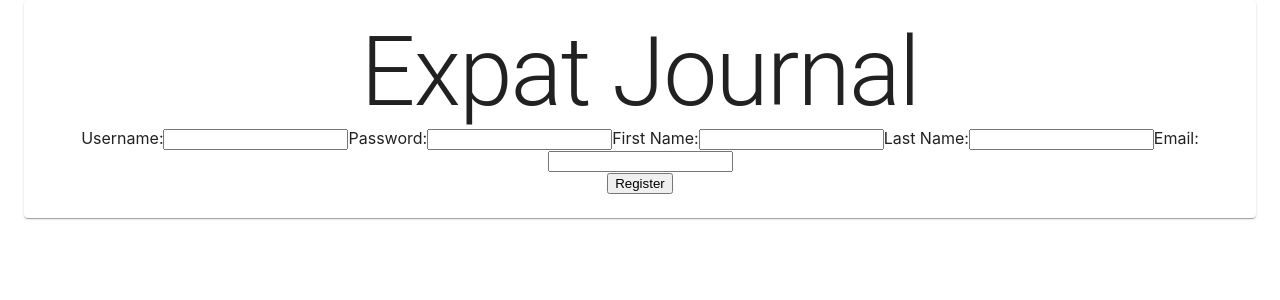
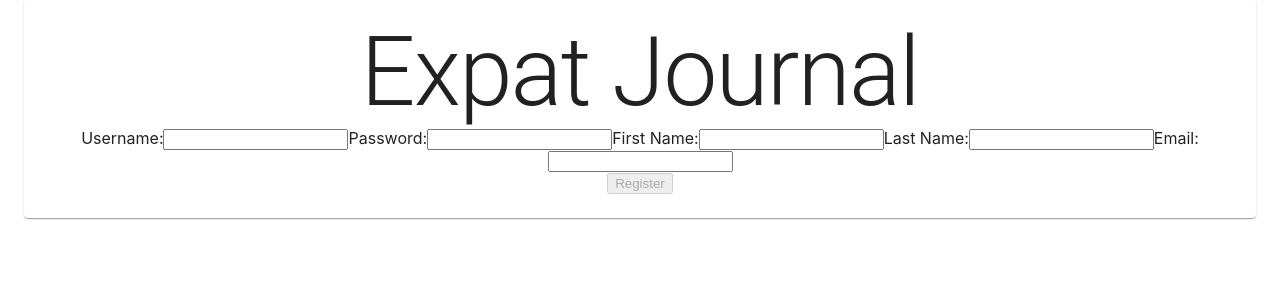
Before and after one commit to Expat-Journal-Log/front-end, a React (Create React App) app in the folder expat-journal-app/: page / in a window 1280 px wide. Shown: the top 300 px of the page. Built offline with nearby package versions, Linux system fonts and the light colour scheme.

Commit message:
completed basic form structure

```diff
--- a/expat-journal-app/src/components/Register.js
+++ b/expat-journal-app/src/components/Register.js
@@ -44,7 +44,7 @@ export default function Register() {
 	const [registerFormErrors, setRegisterFormErrors] = useState(
 		initRegisterFormErrors
 	);
-	const [users, setUsers] = useState({ setRegisterFormValues });
+	// const [users, setUsers] = useState({ setRegisterFormValues });
 	const [disabledSubmitButton, setDisabledSubmitButton] = useState(
 		initDisabledSubmitButton
 	);
@@ -59,14 +59,16 @@ export default function Register() {
 			.validate(value)
 			.then(() => {
 				setRegisterFormErrors({
+					// setErrors({
 					...registerFormErrors,
 					[name]: '',
 				});
 			})
 			.catch((err) => {
+				console.log('error', err);
 				setRegisterFormErrors({
 					...registerFormErrors,
-					[name]: err.registerFormErrors[0],
+					[name]: err.errors[0],
 				});
 			});
 		setRegisterFormValues({
@@ -85,11 +87,12 @@ export default function Register() {
 			last_name: registerFormValues.last_name,
 			email: registerFormValues.email,
 		};
+		console.log('New User', newUser);
 
 		axios
 			.post('', newUser)
 			.then((res) => {
-				setUsers([...users, res.data]);
+				// setUsers([...users, res.data]);
 				setRegisterFormValues(initRegisterFormValues);
 			})
 			.catch((err) => {
@@ -103,7 +106,7 @@ export default function Register() {
 		yup
 			.reach(registerSchema, name)
 			.validate(value)
-			.then(() => setErrors({ ...registerFormErrors, [name]: ' ' }))
+			.then(() => setRegisterFormErrors({ ...registerFormErrors, [name]: ' ' }))
 			.catch((err) =>
 				setRegisterFormErrors({
 					...registerFormErrors,
@@ -125,7 +128,7 @@ export default function Register() {
 					<Typography variant='h1' component='h1'>
 						Expat Journal
 					</Typography>
-					<form submitRegisterForm={submitRegisterForm}>
+					<form onSubmit={submitRegisterForm}>
 						{/* 🎒 USERNAME */}
 						<label>
 							Username:
@@ -185,9 +188,7 @@ export default function Register() {
 							<div>{registerFormErrors.email}</div>
 						</div>
 						{/* 🎒 SUBMIT */}
-						<button disabledSubmitButton={disabledSubmitButton}>
-							Register
-						</button>
+						<button disabled={disabledSubmitButton}>Register</button>
 					</form>
 				</CardContent>
 			</Card>
```
